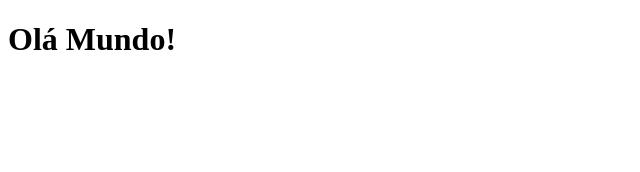
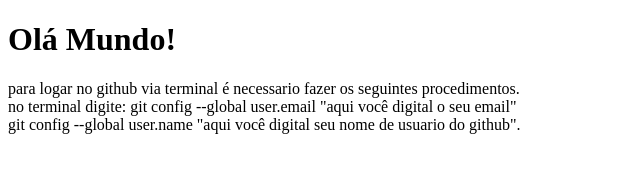
Before and after one commit to EuGarou/json_lesson, a plain HTML site: page index.html in a window 1280 px wide. Shown: the whole page, without its empty margins (0-640 px from the left). Drawn offline with Linux system fonts and the light colour scheme.

Commit message:
first commit on git login

```diff
--- a/index.html
+++ b/index.html
@@ -7,6 +7,11 @@
 </head>
 <body>
     <h1>Olá Mundo!</h1>
+    <p>para logar no github via terminal é necessario fazer os seguintes procedimentos.</br>
+        no terminal digite: git config --global user.email "aqui você digital o seu email"</br>
+        git config --global user.name "aqui você digital seu nome de usuario do github".
+
+    </p>
 
 </body>
 </html>
```
